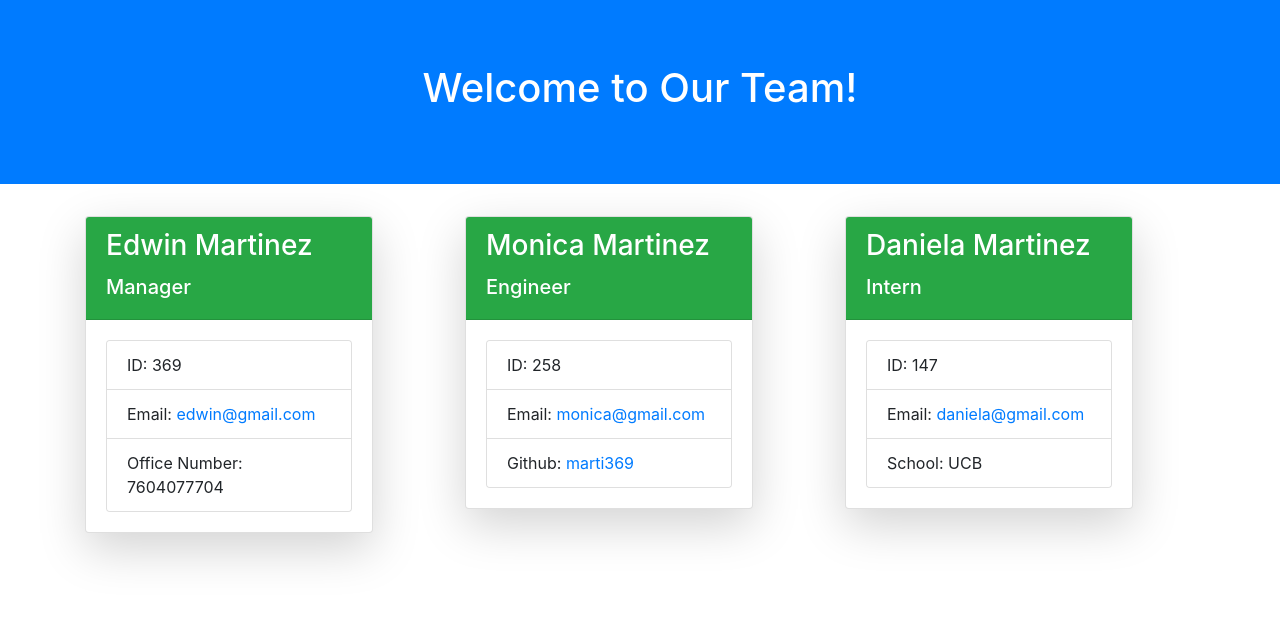
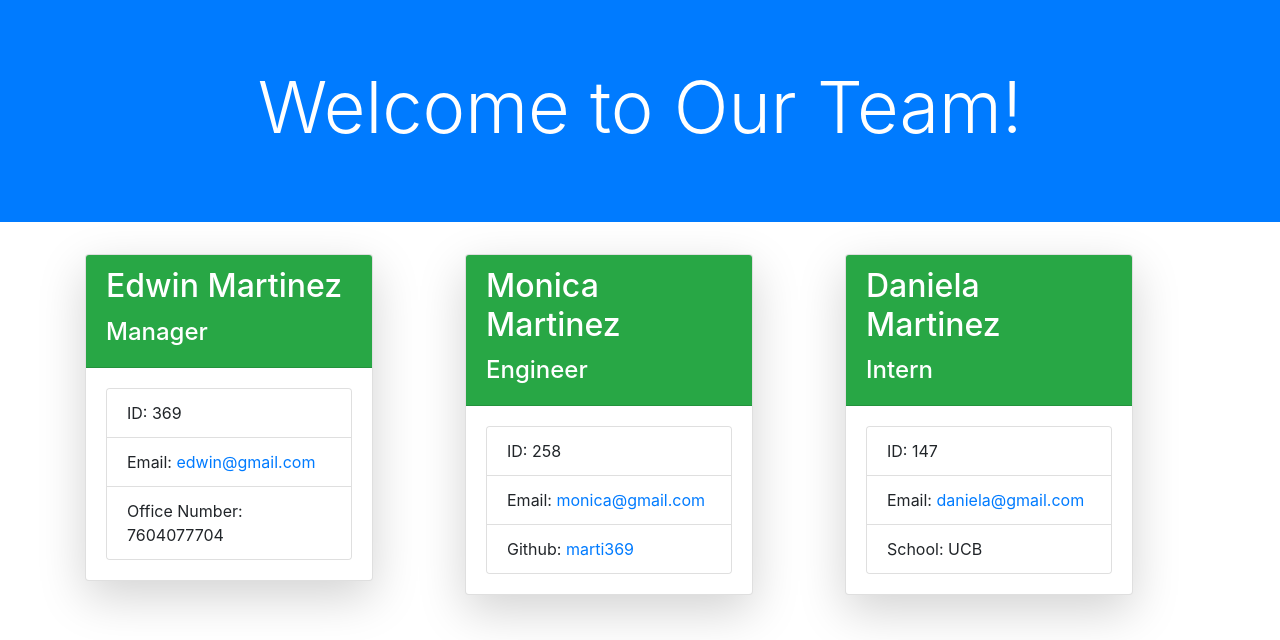
Before and after one commit to Marti369/Employee-generator, a website: page dist/index.html in a window 1280 px wide. Drawn offline with nearby package versions, Linux system fonts and the light colour scheme.

Commit message:
add readme

```diff
--- a/dist/index.html
+++ b/dist/index.html
@@ -9,7 +9,7 @@
 </head>
 <div class="jumbotron jumbotron-fluid bg-primary ">
     <div class="container">
-        <h1 class="display-5 text-center text-white">Welcome to Our Team!</h1>
+        <h1 class="display-3 text-center text-white">Welcome to Our Team!</h1>
     </div>
 </div>
 <body>
@@ -19,8 +19,8 @@
     <div class="col-4 mb-5">
                 <div class="card shadow-lg" style="width: 18rem;">
                     <div class="card-header text-white bg-success">
-                        <h3 class="card-title">Edwin Martinez</h3>
-                        <h5>Manager</h5>
+                        <h2 class="card-title">Edwin Martinez</h2>
+                        <h4>Manager</h4>
                     </div>
                     <div class="card-body">
                         <div class="card">
@@ -39,8 +39,8 @@
     <div class="col-4 mb-5">
                 <div class="card shadow-lg" style="width: 18rem;">
                     <div class="card-header text-white bg-success">
-                        <h3 class="card-title">Monica Martinez</h3>
-                        <h5>Engineer</h5>
+                        <h2 class="card-title">Monica Martinez</h2>
+                        <h4>Engineer</h4>
                     </div>
                     <div class="card-body">
                         <div class="card">
@@ -59,8 +59,8 @@
     <div class="col-4 mb-5">
                 <div class="card shadow-lg" style="width: 18rem;">
                     <div class="card-header text-white bg-success">
-                        <h3 class="card-title">Daniela Martinez</h3>
-                        <h5>Intern</h5>
+                        <h2 class="card-title">Daniela Martinez</h2>
+                        <h4>Intern</h4>
                     </div>
                     <div class="card-body">
                         <div class="card">
@@ -79,4 +79,7 @@
         </div>
     </div>
 </body>
+<footer>
+<h6 class="display-3 text-center text-white">UCB Challenge</h6>
+</footer>
 </html>
```
Also changed, not shown: README.md (added).
